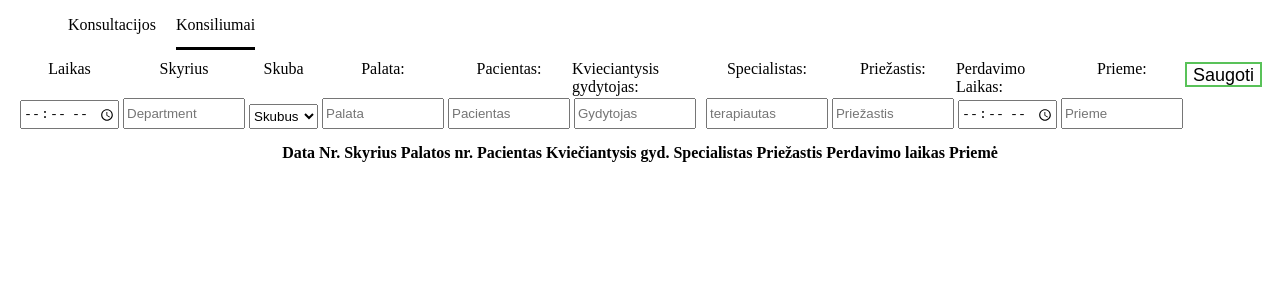
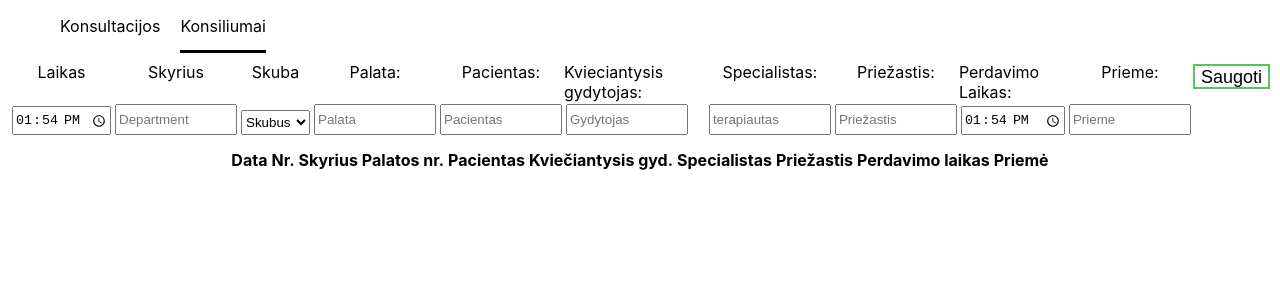
Before and after one commit to SimArm/react.js-node.js-fullstack-app-, a React (Create React App) app in the folder rkl_app/: page /Konsiliumai in a window 1280 px wide. Shown: the top 300 px of the page. Built offline with nearby package versions, Linux system fonts and the light colour scheme.

Commit message:
fixed not saving time bug

```diff
--- a/rkl_app/src/Components/NewDataForm/NewDataForm.jsx
+++ b/rkl_app/src/Components/NewDataForm/NewDataForm.jsx
@@ -6,7 +6,14 @@ import getData from "../../Commands/testingGet";
 
 const NewDataForm = () => {
 
-    const [timeValue, setTime] = useState('');
+    const currentTime = () => {
+        let time = Date().slice(16,21);
+        return time;
+    }
+
+    let laikas = currentTime();
+
+    const [timeValue, setTime] = useState(laikas);
     const [departmentValue, setDepartment] = useState('');
     const [urgencyValue, setUrgency] = useState('Skubus');
     const [roomValue, setRoom] = useState('');
@@ -14,7 +21,7 @@ const NewDataForm = () => {
     const [doctorValue, setDoctor] = useState('');
     const [specialistValue, setSpecialist] = useState('');
     const [reasonValue, setReason] = useState('');
-    const [passTimeValue, setPassTime] = useState('');
+    const [passTimeValue, setPassTime] = useState(laikas);
     const [acceptByValue, setAcceptBy] = useState('');
 
     const updateTime = (event) => {
@@ -75,17 +82,12 @@ const NewDataForm = () => {
         console.log('issaugota');
     }
 
-    const currentTime = () => {
-        let time = Date().slice(16,21);
-        return time;
-    }
-
     return (
         <div className="newDataWrapper">
             <form>
                 <div>
                     <label htmlFor="Time">Laikas</label>
-                    <input type="time" placeholder={currentTime()} name="Time" id="Time" value={timeValue} onChange={updateTime}/>
+                    <input type="time" placeholder={currentTime()} name="Time" id="Time" value={timeValue || currentTime()} onChange={updateTime}/>
                 </div>
                 <div>
                     <label htmlFor="Department">Skyrius</label>
@@ -120,7 +122,7 @@ const NewDataForm = () => {
                 </div>
                 <div>
                     <label htmlFor="PassTime">Perdavimo Laikas:</label>
-                    <input type="time" placeholder={currentTime()} name="PassTime" id="PassTime" value={passTimeValue} onChange={updatePassTime}/>
+                    <input type="time" placeholder={currentTime()} name="PassTime" id="PassTime" value={passTimeValue || currentTime()} onChange={updatePassTime}/>
                 </div>
                 <div>
                     <label htmlFor="AcceptBy">Prieme:</label>
@@ -130,6 +132,7 @@ const NewDataForm = () => {
             </form>
         </div>
     );
+
 }
 
 export default NewDataForm;
--- /dev/null
+++ b/rkl_app/src/index.css
@@ -0,0 +1,13 @@
+body {
+  margin: 0;
+  font-family: -apple-system, BlinkMacSystemFont, 'Segoe UI', 'Roboto', 'Oxygen',
+    'Ubuntu', 'Cantarell', 'Fira Sans', 'Droid Sans', 'Helvetica Neue',
+    sans-serif;
+  -webkit-font-smoothing: antialiased;
+  -moz-osx-font-smoothing: grayscale;
+}
+
+code {
+  font-family: source-code-pro, Menlo, Monaco, Consolas, 'Courier New',
+    monospace;
+}
--- a/rkl_app/src/index.js
+++ b/rkl_app/src/index.js
@@ -1,5 +1,6 @@
 import React from 'react';
 import ReactDOM from 'react-dom';
+import './index.css';
 import App from './App';
 
 ReactDOM.render(
```
